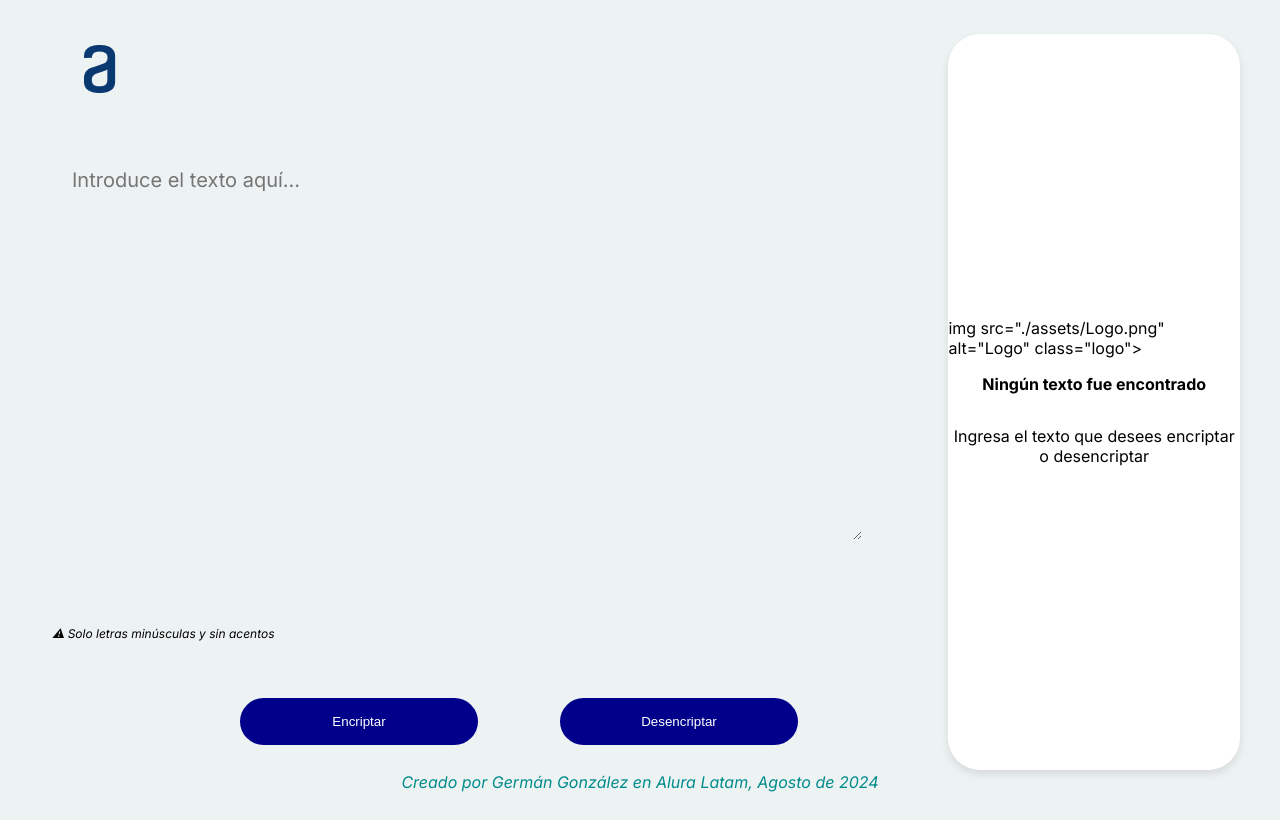
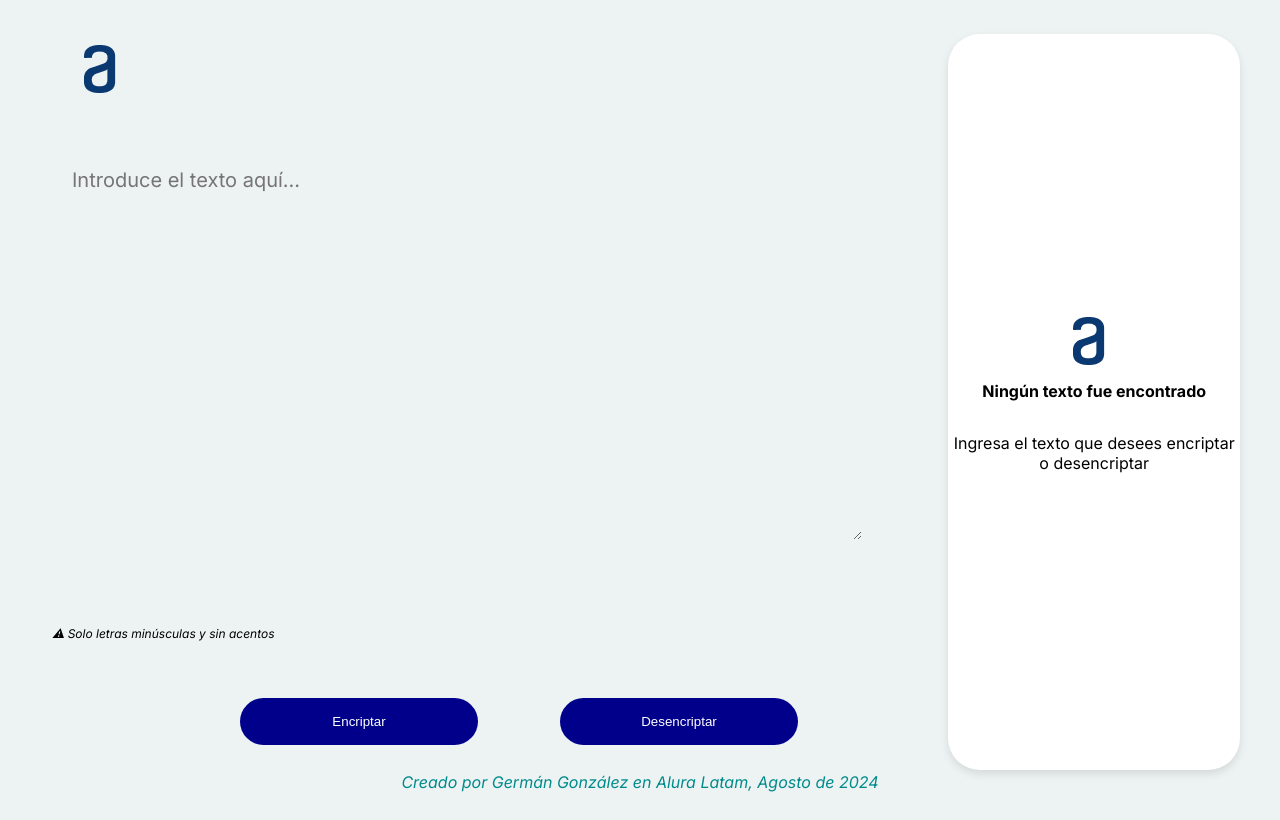
Before and after one commit to GERMANGB-TECH/ENCRIPTADOR3, a plain HTML site: page index.html in a window 1280 px wide. Drawn offline with Linux system fonts and the light colour scheme.

Commit message:
Update index.html
f

```diff
--- a/index.html
+++ b/index.html
@@ -24,7 +24,7 @@
         </section>
         <section class="output-section">
             <div id="placeholder-container">
-                img src="./assets/Logo.png" alt="Logo" class="logo">
+                <img src="./assets/Logo.png" alt="Logo" class="logo">
                 <p id="no-text-found"><strong>Ningún texto fue encontrado</strong></p>
                 <p id="instruction">Ingresa el texto que desees encriptar o desencriptar</p>
             <div id="output-container" style="display: none;">
```
